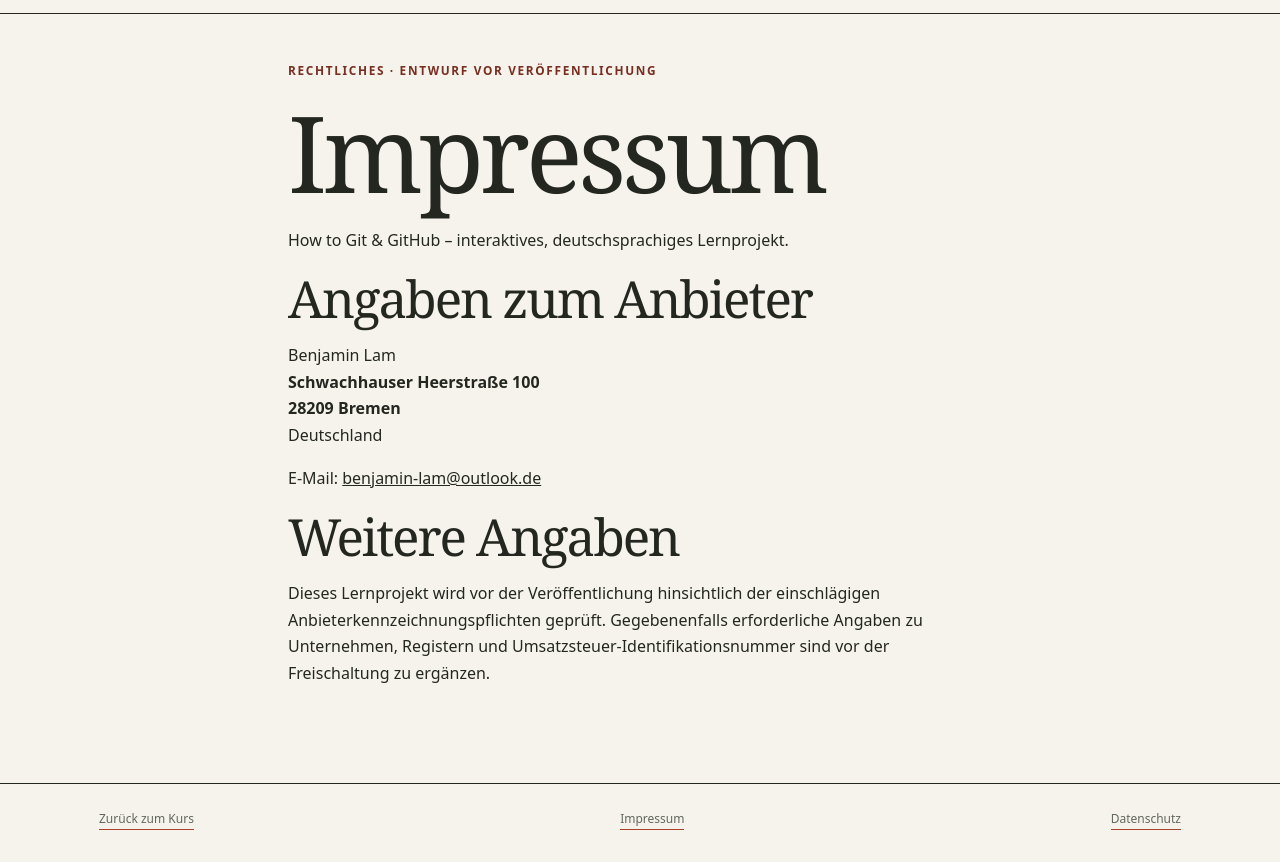
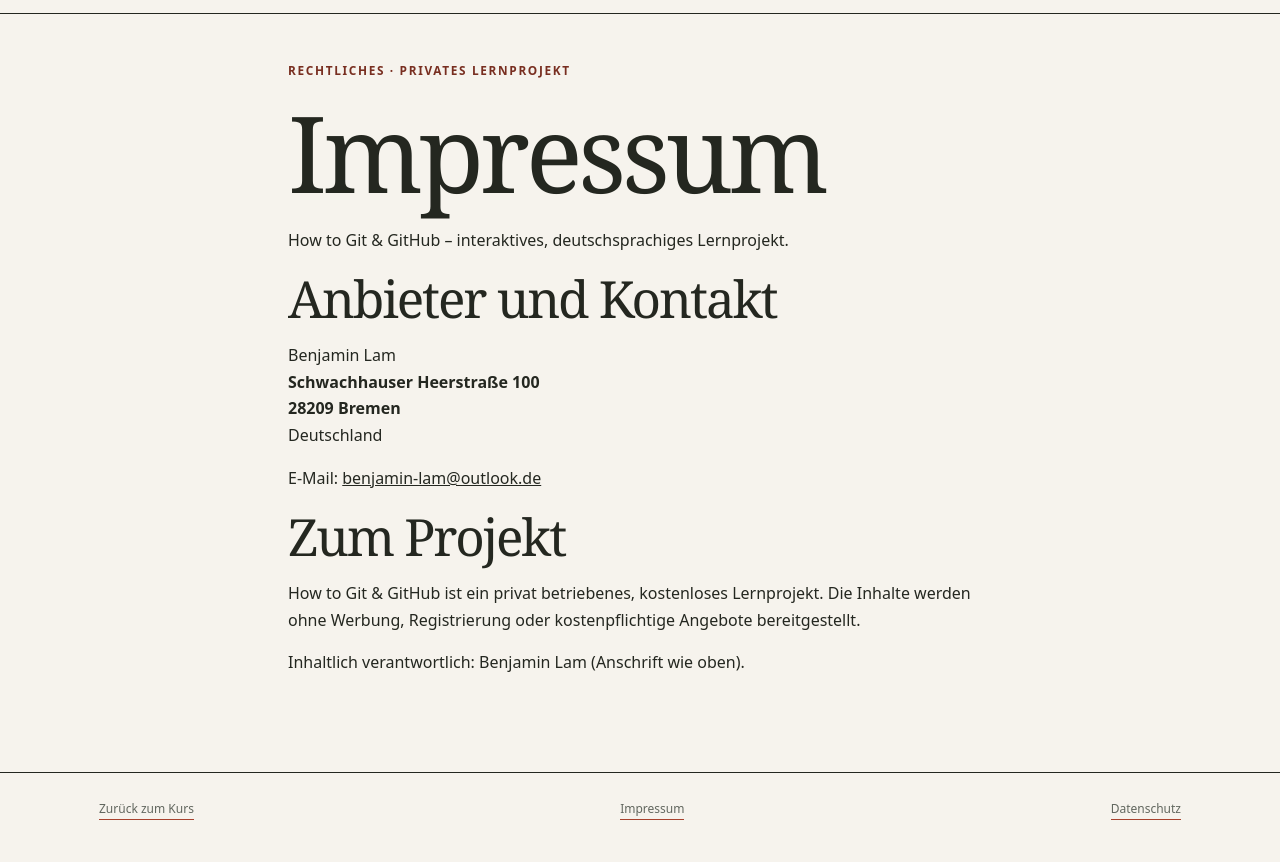
Before and after one commit to blame76/how-to-git, a website: page impressum.html in a window 1280 px wide. Shown: the part 62-924 px from the top of the page. Drawn offline with Linux system fonts and the light colour scheme.

Commit message:
docs: finalize private project imprint

```diff
--- a/impressum.html
+++ b/impressum.html
@@ -4,7 +4,6 @@
   <meta charset="utf-8">
   <meta name="viewport" content="width=device-width, initial-scale=1">
   <meta name="theme-color" content="#f6f3ed">
-  <meta name="robots" content="noindex, nofollow">
   <title>Impressum – How to Git & GitHub</title>
   <link rel="stylesheet" href="./assets/styles.css">
 </head>
@@ -17,20 +16,21 @@
     </div>
   </header>
   <main id="hauptinhalt" class="app" style="max-width:47rem;margin:0 auto;padding-top:3rem;padding-bottom:5rem">
-    <p class="eyebrow">Rechtliches · Entwurf vor Veröffentlichung</p>
+    <p class="eyebrow">Rechtliches · Privates Lernprojekt</p>
     <h1>Impressum</h1>
     <p class="lead">How to Git &amp; GitHub – interaktives, deutschsprachiges Lernprojekt.</p>
     <section aria-labelledby="anbieter">
-      <h2 id="anbieter">Angaben zum Anbieter</h2>
+      <h2 id="anbieter">Anbieter und Kontakt</h2>
       <p>Benjamin Lam<br>
       <strong>Schwachhauser Heerstraße 100</strong><br>
       <strong>28209 Bremen</strong><br>
       Deutschland</p>
       <p>E-Mail: <a href="mailto:benjamin-lam@outlook.de">benjamin-lam@outlook.de</a></p>
     </section>
-    <section aria-labelledby="hinweise">
-      <h2 id="hinweise">Weitere Angaben</h2>
-      <p>Dieses Lernprojekt wird vor der Veröffentlichung hinsichtlich der einschlägigen Anbieterkennzeichnungspflichten geprüft. Gegebenenfalls erforderliche Angaben zu Unternehmen, Registern und Umsatzsteuer-Identifikationsnummer sind vor der Freischaltung zu ergänzen.</p>
+    <section aria-labelledby="projekt">
+      <h2 id="projekt">Zum Projekt</h2>
+      <p>How to Git &amp; GitHub ist ein privat betriebenes, kostenloses Lernprojekt. Die Inhalte werden ohne Werbung, Registrierung oder kostenpflichtige Angebote bereitgestellt.</p>
+      <p>Inhaltlich verantwortlich: Benjamin Lam (Anschrift wie oben).</p>
     </section>
   </main>
   <footer class="site-footer"><div class="site-footer__inner">
```
